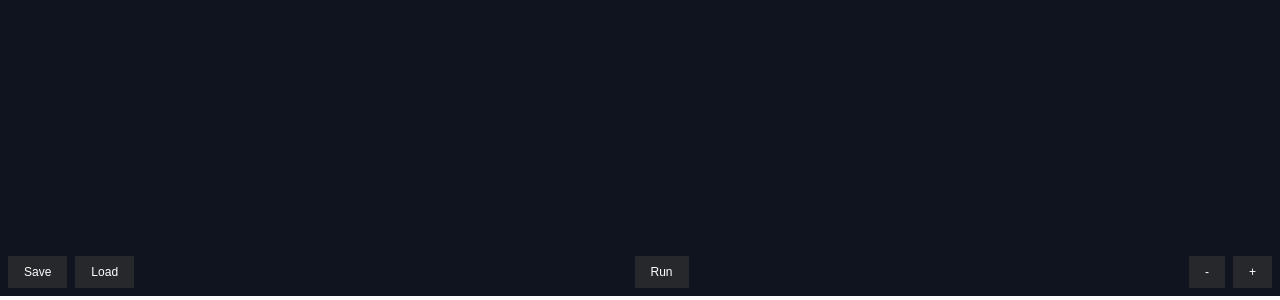
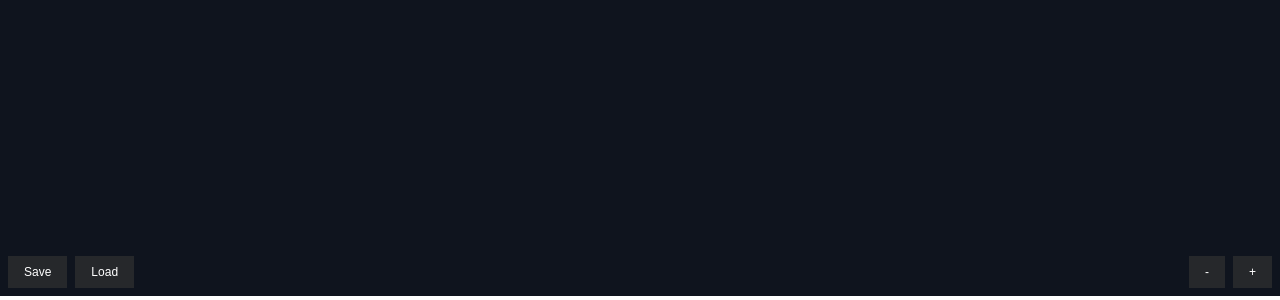
Before and after one commit to Damasutsu/InfiniteGameOfLife, a plain HTML site: page index.html in a window 1280 px wide. Shown: the part 504-804 px from the top of the page. Drawn offline with Linux system fonts and the light colour scheme.

Commit message:
Hide run button on PC

```diff
--- a/css/style.css
+++ b/css/style.css
@@ -55,7 +55,7 @@ body {
   margin-right: 0.5rem;
 }
 
-.btn--save, .btn--load, .btn--run, .btn__zoom--out, .btn__zoom--in {
+.btn--save, .btn--load, .btn__zoom--out, .btn__zoom--in {
   display: block;
 }
 
```
